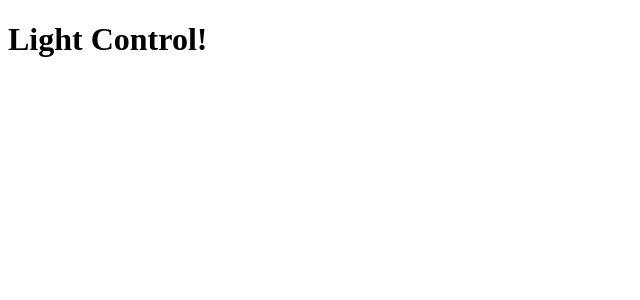
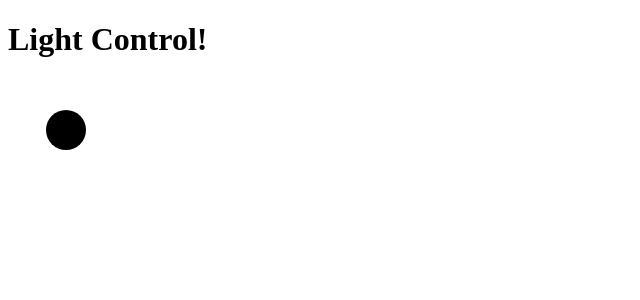
Before and after one commit to justintconroy/LightControl, a React (Create React App) app in the folder light-control-client/: page / in a window 1280 px wide. Shown: the top 300 px of the page, without its empty margins (0-640 px from the left). Built offline with nearby package versions, Linux system fonts and the light colour scheme.

Commit message:
A circle that can change colors!

```diff
--- a/light-control-client/package.json
+++ b/light-control-client/package.json
@@ -9,8 +9,10 @@
     "@types/jest": "^24.9.1",
     "@types/node": "^12.12.36",
     "@types/react": "^16.9.34",
+    "@types/react-color": "^3.0.1",
     "@types/react-dom": "^16.9.6",
     "react": "^16.13.1",
+    "react-color": "^2.18.0",
     "react-dom": "^16.13.1",
     "react-scripts": "3.4.1",
     "typescript": "^3.7.5"
--- /dev/null
+++ b/light-control-client/src/components/light.tsx
@@ -0,0 +1,47 @@
+import * as React from "react";
+import { Color, ColorResult, SketchPicker } from "react-color";
+
+interface ILightProps {}
+interface ILightState {
+  color: Color;
+  showPicker: boolean;
+}
+
+export class Light extends React.Component<ILightProps, ILightState> {
+  constructor(props: ILightProps) {
+    super(props);
+    this.state = { color: "#000000", showPicker: false };
+  }
+  handleChange = (color: ColorResult) => {
+    this.setState({ color: color.hex });
+  };
+
+  handleClick = () => {
+    this.setState({ showPicker: !this.state.showPicker });
+  };
+
+  render() {
+    return (
+      <div>
+        <svg>
+          <circle
+            cx={50}
+            cy={50}
+            r={20}
+            fill={this.state.color as string}
+            onClick={this.handleClick}
+          />
+        </svg>
+        {this.state.showPicker && (
+          <div>
+            <SketchPicker
+              color={this.state.color}
+              disableAlpha={true}
+              onChange={this.handleChange}
+            />
+          </div>
+        )}
+      </div>
+    );
+  }
+}
--- a/light-control-client/src/index.tsx
+++ b/light-control-client/src/index.tsx
@@ -1,5 +1,6 @@
 import * as React from "react";
 import ReactDOM from "react-dom";
+import { Light } from "./components/light";
 
 function App() {
   return (
@@ -8,7 +9,9 @@ function App() {
         <h1>Light Control!</h1>
       </header>
       <body>
-        <div></div>
+        <div>
+          <Light />
+        </div>
       </body>
     </div>
   );
--- /dev/null
+++ b/light-control-client/src/react-app-env.d.ts
@@ -0,0 +1 @@
+/// <reference types="react-scripts" />
```
Also changed, not shown: 1 other file (tests, documents, lock files or other folders).
